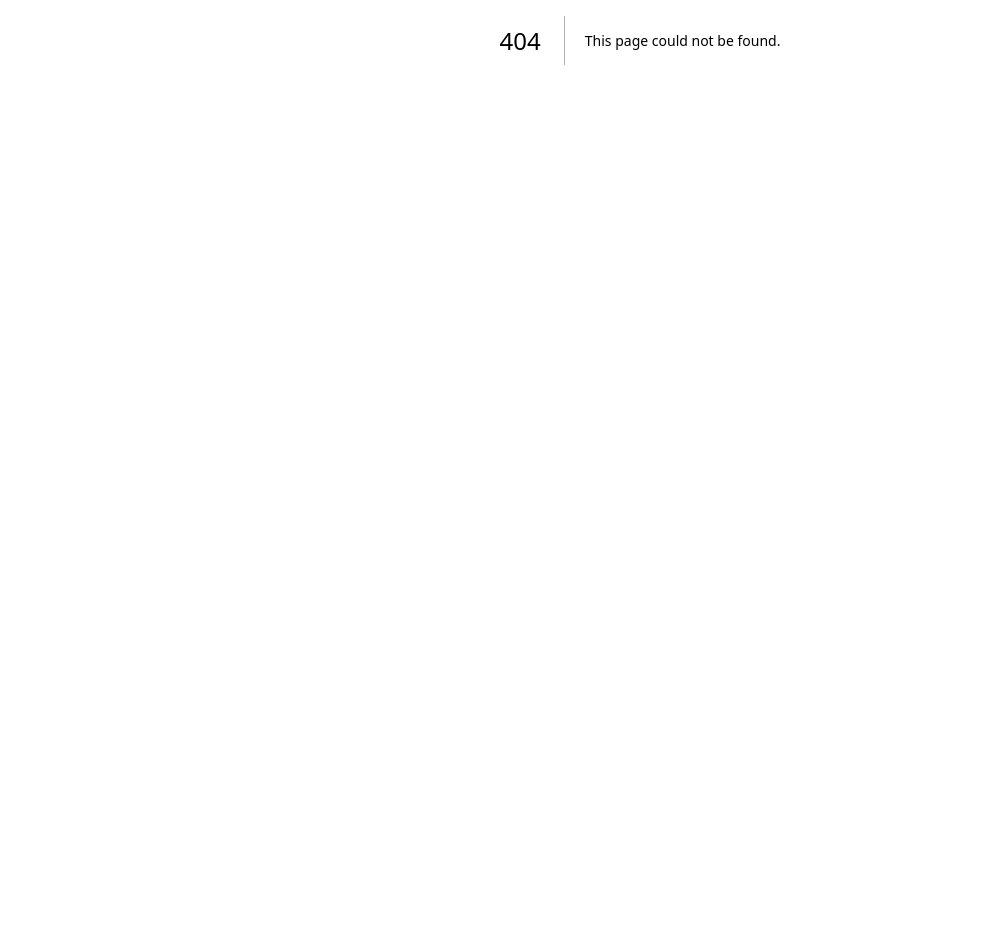
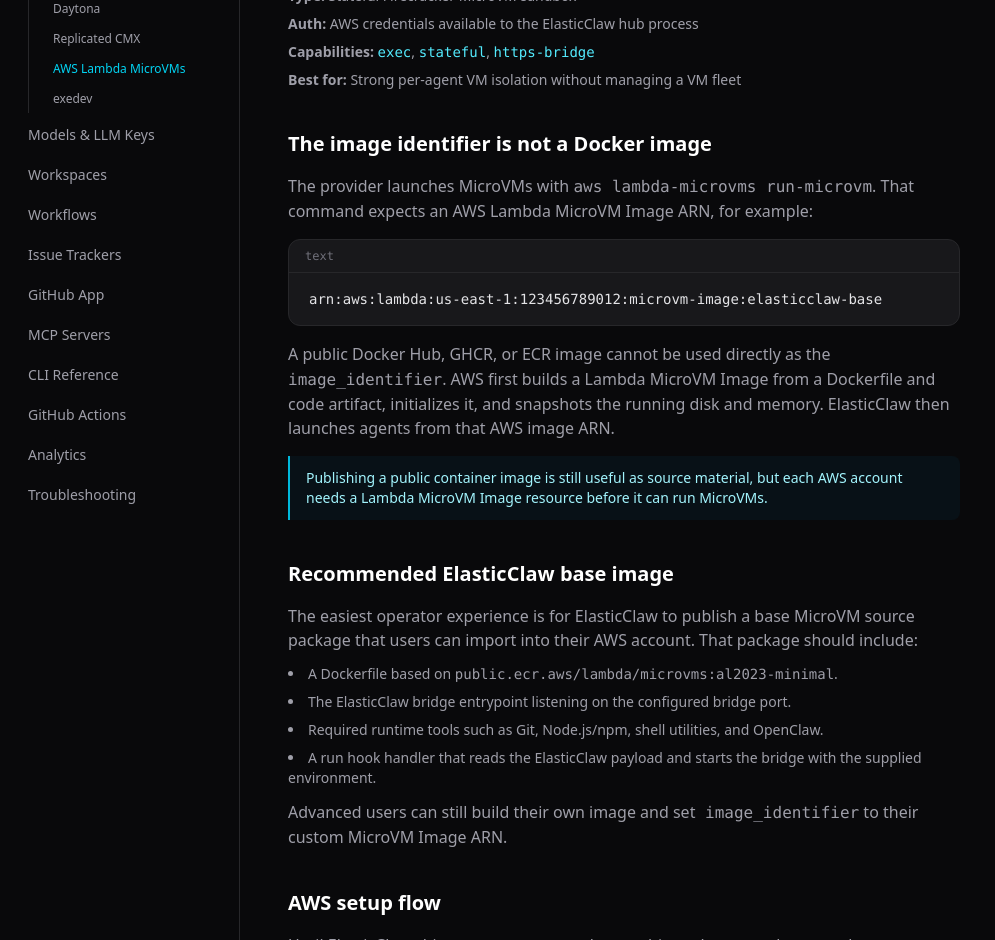
Before and after one commit to elasticclaw/elasticclaw.ai, a Next.js app: page /docs/providers/aws-lambda-microvms in a window 1280 px wide. Before the commit this address had no page. Shown: the part 360-1300 px from the top of the page, without its empty margins (0-995 px from the left). Before the commit the page ends 800 px from the top, so only its background shows below. Built offline with nearby package versions, Linux system fonts and the light colour scheme.

Commit message:
Document AWS Lambda MicroVMs provider setup

```diff
--- a/src/app/docs/layout.tsx
+++ b/src/app/docs/layout.tsx
@@ -43,6 +43,7 @@
       { href: "/docs/providers", label: "Provider Overview" },
       { href: "/docs/providers/daytona", label: "Daytona" },
       { href: "/docs/providers/replicated", label: "Replicated CMX" },
+      { href: "/docs/providers/aws-lambda-microvms", label: "AWS Lambda MicroVMs" },
       { href: "/docs/exe-dev", label: "exedev" },
     ],
   },
--- /dev/null
+++ b/src/app/docs/providers/aws-lambda-microvms/page.tsx
@@ -0,0 +1,149 @@
+import type { Metadata } from "next";
+import Link from "next/link";
+import { DocsPage, CodeBlock, Section, Note } from "@/components/docs-page";
+
+export const metadata: Metadata = { title: "AWS Lambda MicroVMs Provider" };
+
+export default function AWSLambdaMicroVMsProviderPage() {
+  return (
+    <DocsPage
+      title="AWS Lambda MicroVMs Provider"
+      description="Plan and configure AWS Lambda MicroVMs as an alpha ElasticClaw sandbox provider."
+    >
+      <Section title="Status">
+        <div className="space-y-2 text-sm text-zinc-400">
+          <p><strong>Status:</strong> Alpha</p>
+          <p><strong>Type:</strong> Stateful Firecracker MicroVM sandbox</p>
+          <p><strong>Auth:</strong> AWS credentials available to the ElasticClaw hub process</p>
+          <p><strong>Capabilities:</strong> <code className="text-cyan-300">exec</code>, <code className="text-cyan-300">stateful</code>, <code className="text-cyan-300">https-bridge</code></p>
+          <p><strong>Best for:</strong> Strong per-agent VM isolation without managing a VM fleet</p>
+        </div>
+      </Section>
+
+      <Section title="The image identifier is not a Docker image">
+        <p>
+          The provider launches MicroVMs with <code>aws lambda-microvms run-microvm</code>.
+          That command expects an AWS Lambda MicroVM Image ARN, for example:
+        </p>
+        <CodeBlock lang="text">{`arn:aws:lambda:us-east-1:123456789012:microvm-image:elasticclaw-base`}</CodeBlock>
+        <p>
+          A public Docker Hub, GHCR, or ECR image cannot be used directly as the
+          <code> image_identifier</code>. AWS first builds a Lambda MicroVM Image
+          from a Dockerfile and code artifact, initializes it, and snapshots the
+          running disk and memory. ElasticClaw then launches agents from that
+          AWS image ARN.
+        </p>
+        <Note>
+          Publishing a public container image is still useful as source material,
+          but each AWS account needs a Lambda MicroVM Image resource before it can
+          run MicroVMs.
+        </Note>
+      </Section>
+
+      <Section title="Recommended ElasticClaw base image">
+        <p>
+          The easiest operator experience is for ElasticClaw to publish a base
+          MicroVM source package that users can import into their AWS account.
+          That package should include:
+        </p>
+        <ul className="list-disc list-inside space-y-2 text-sm">
+          <li>A Dockerfile based on <code>public.ecr.aws/lambda/microvms:al2023-minimal</code>.</li>
+          <li>The ElasticClaw bridge entrypoint listening on the configured bridge port.</li>
+          <li>Required runtime tools such as Git, Node.js/npm, shell utilities, and OpenClaw.</li>
+          <li>A run hook handler that reads the ElasticClaw payload and starts the bridge with the supplied environment.</li>
+        </ul>
+        <p>
+          Advanced users can still build their own image and set
+          <code> image_identifier</code> to their custom MicroVM Image ARN.
+        </p>
+      </Section>
+
+      <Section title="AWS setup flow">
+        <p>
+          Until ElasticClaw ships a setup command, treat this as the manual
+          account bootstrap flow:
+        </p>
+        <ol className="list-decimal list-inside space-y-3 text-sm">
+          <li>Create an S3 bucket for Lambda MicroVM build artifacts.</li>
+          <li>Package the ElasticClaw MicroVM source bundle as a zip and upload it to S3.</li>
+          <li>Create an IAM build role that Lambda MicroVMs can use while building the image.</li>
+          <li>Create an IAM execution role for launched MicroVMs.</li>
+          <li>Run <code>create-microvm-image</code> with the S3 artifact and AWS base image ARN.</li>
+          <li>Wait for the image to become ready, then copy its MicroVM Image ARN.</li>
+          <li>Configure ElasticClaw with that ARN as <code>image_identifier</code>.</li>
+        </ol>
+        <CodeBlock lang="bash">{`aws lambda-microvms create-microvm-image \\
+  --code-artifact uri=s3://my-elasticclaw-microvms/elasticclaw-microvm-base.zip \\
+  --name elasticclaw-base \\
+  --base-image-arn arn:aws:lambda:us-east-1:aws:microvm-image:al2023-1 \\
+  --build-role-arn arn:aws:iam::123456789012:role/ElasticClawMicroVMBuildRole`}</CodeBlock>
+        <CodeBlock lang="bash">{`aws lambda-microvms run-microvm \\
+  --image-identifier arn:aws:lambda:us-east-1:123456789012:microvm-image:elasticclaw-base \\
+  --execution-role-arn arn:aws:iam::123456789012:role/ElasticClawMicroVMExecutionRole`}</CodeBlock>
+      </Section>
+
+      <Section title="Configure hub.yaml">
+        <CodeBlock lang="yaml">{`providers:
+  lambda-microvms:
+    aws_region: us-east-1
+    image_identifier: arn:aws:lambda:us-east-1:123456789012:microvm-image:elasticclaw-base
+    execution_role_arn: arn:aws:iam::123456789012:role/ElasticClawMicroVMExecutionRole
+    bridge_port: 8080
+    maximum_duration_seconds: 28800
+    idle_max_duration_seconds: 900
+    suspended_duration_seconds: 300
+    auto_resume: true`}</CodeBlock>
+        <p className="text-sm text-zinc-400">
+          The hub process must have AWS credentials that can run, inspect,
+          suspend, resume, terminate, and mint proxy auth tokens for Lambda
+          MicroVMs.
+        </p>
+      </Section>
+
+      <Section title="Use in workspaces">
+        <CodeBlock lang="yaml">{`# elasticclaw-config.yaml
+provider: lambda-microvms`}</CodeBlock>
+        <p className="text-sm text-zinc-400">
+          The workspace still controls repositories, secrets, model selection,
+          and workflow behavior. The provider controls where the agent runs.
+        </p>
+      </Section>
+
+      <Section title="Future setup command">
+        <p>
+          A productized setup command should make the default path one command
+          instead of a manual AWS build sequence:
+        </p>
+        <CodeBlock lang="bash">{`elasticclaw provider aws-lambda-microvms bootstrap \\
+  --region us-east-1 \\
+  --artifact-bucket my-elasticclaw-microvms \\
+  --image-name elasticclaw-base`}</CodeBlock>
+        <p>
+          That command can upload the ElasticClaw base bundle, create or validate
+          IAM roles, call <code>create-microvm-image</code>, wait for readiness,
+          and write the resulting <code>image_identifier</code> into hub config.
+        </p>
+      </Section>
+
+      <Section title="References">
+        <ul className="list-disc list-inside space-y-2 text-sm">
+          <li>
+            <a
+              href="https://aws.amazon.com/blogs/aws/run-isolated-sandboxes-with-full-lifecycle-control-aws-lambda-introduces-microvms/"
+              className="text-cyan-400 hover:underline"
+              target="_blank"
+              rel="noopener noreferrer"
+            >
+              AWS launch post for Lambda MicroVMs
+            </a>
+          </li>
+          <li>
+            <Link href="/docs/providers" className="text-cyan-400 hover:underline">
+              Provider overview
+            </Link>
+          </li>
+        </ul>
+      </Section>
+    </DocsPage>
+  );
+}
--- a/src/app/docs/providers/page.tsx
+++ b/src/app/docs/providers/page.tsx
@@ -15,6 +15,7 @@
           {[
             { name: "Daytona", href: "/docs/providers/daytona", status: "Supported", desc: "Cloud dev environments with snapshot support. Good for fast sandbox startup.", type: "ephemeral" },
             { name: "Replicated CMX", href: "/docs/providers/replicated", status: "Supported", desc: "Cloud-hosted sandbox infrastructure via Replicated's Compatibility Matrix.", type: "ephemeral" },
+            { name: "AWS Lambda MicroVMs", href: "/docs/providers/aws-lambda-microvms", status: "Alpha", desc: "AWS Firecracker MicroVM sandboxes. Requires a Lambda MicroVM Image ARN built in your AWS account.", type: "stateful" },
             { name: "exedev", href: "/docs/exe-dev", status: "Supported", desc: "Persistent VMs with SSH access through exe.dev. No cloud account needed — just SSH key authentication.", type: "stateful" },
           ].map((p) => (
             <div key={p.name} className="bg-zinc-900 border border-zinc-800 rounded-lg p-4">
@@ -22,7 +23,7 @@
                 <Link href={p.href} className="font-semibold text-white hover:text-cyan-300">
                   {p.name}
                 </Link>
-                <span className={`text-xs px-2 py-0.5 rounded-full ${p.status === "Supported" ? "bg-cyan-900 text-cyan-300" : p.status === "Experimental" ? "bg-yellow-900 text-yellow-300" : "bg-zinc-800 text-zinc-400"}`}>
+                <span className={`text-xs px-2 py-0.5 rounded-full ${p.status === "Supported" ? "bg-cyan-900 text-cyan-300" : p.status === "Alpha" || p.status === "Experimental" ? "bg-yellow-900 text-yellow-300" : "bg-zinc-800 text-zinc-400"}`}>
                   {p.status}
                 </span>
                 <span className="text-xs text-zinc-500">{p.type}</span>
@@ -37,6 +38,7 @@
         <div className="space-y-2 text-sm text-zinc-400">
           <p><code className="text-cyan-300">exec</code> — Execute commands in the sandbox (all providers)</p>
           <p><code className="text-cyan-300">snapshot</code> — Start from a prebuilt sandbox image (Daytona)</p>
+          <p><code className="text-cyan-300">https-bridge</code> — Execute through provider-managed HTTPS proxy auth (AWS Lambda MicroVMs)</p>
           <p><code className="text-cyan-300">ssh</code> — Direct SSH access (exedev)</p>
         </div>
       </Section>
--- a/src/components/docs-search.tsx
+++ b/src/components/docs-search.tsx
@@ -21,9 +21,10 @@
   { title: "Server Config", href: "/docs/hub", excerpt: "hub.yaml reference — providers, LLM keys, authentication, and server-level settings.", tags: ["config", "yaml", "server"] },
   { title: "Artifact Storage", href: "/docs/artifact-storage", excerpt: "Configure local or S3-compatible storage for hub-owned artifacts.", tags: ["storage", "artifact", "s3", "local", "checkpoint", "volume"] },
   { title: "Workflow Volumes", href: "/docs/workflow-volumes", excerpt: "Attach hub-managed artifact-backed directories to workflow agents for non-Git data.", tags: ["workflow", "volumes", "artifact", "storage", "lease", "cache"] },
-  { title: "Providers", href: "/docs/providers", excerpt: "Sandbox providers: Daytona, Replicated CMX, and exedev.", tags: ["providers", "daytona", "cmx", "sandbox"] },
+  { title: "Providers", href: "/docs/providers", excerpt: "Sandbox providers: Daytona, Replicated CMX, AWS Lambda MicroVMs, and exedev.", tags: ["providers", "daytona", "cmx", "lambda", "microvms", "sandbox"] },
   { title: "Daytona", href: "/docs/providers/daytona", excerpt: "Configure Daytona cloud development environments as sandbox providers.", tags: ["providers", "daytona", "sandbox", "snapshots"] },
   { title: "Replicated CMX", href: "/docs/providers/replicated", excerpt: "Configure Replicated Compatibility Matrix sandboxes for ElasticClaw.", tags: ["providers", "replicated", "cmx", "sandbox"] },
+  { title: "AWS Lambda MicroVMs", href: "/docs/providers/aws-lambda-microvms", excerpt: "Configure AWS Lambda MicroVMs, image identifiers, and base image setup for ElasticClaw.", tags: ["providers", "aws", "lambda", "microvms", "firecracker", "sandbox"] },
   { title: "Models & LLM Keys", href: "/docs/models", excerpt: "Supported LLM providers: Anthropic, OpenAI, Codex, Fireworks, Groq, DeepSeek.", tags: ["models", "llm", "anthropic", "openai", "codex", "fireworks", "groq", "deepseek", "api keys"] },
   { title: "Secrets", href: "/docs/secrets", excerpt: "Manage workspace-scoped secrets with elasticclaw secret.", tags: ["secrets", "env", "config", "cli"] },
   { title: "MCP Servers", href: "/docs/mcp-servers", excerpt: "External tool servers configured in settings and enabled by workspaces.", tags: ["mcp", "tools", "servers"] },
```
